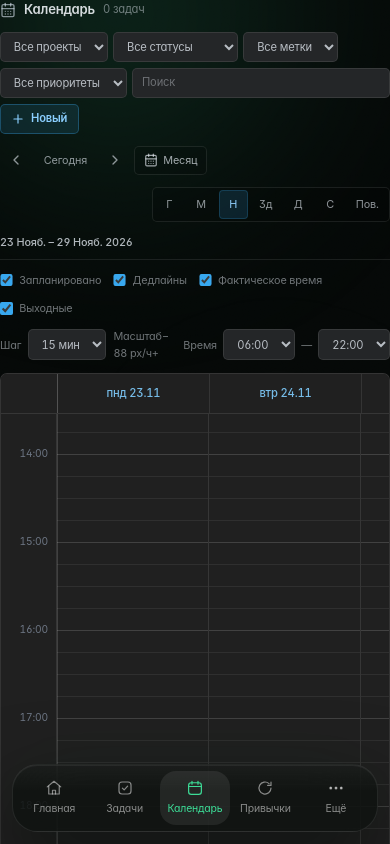
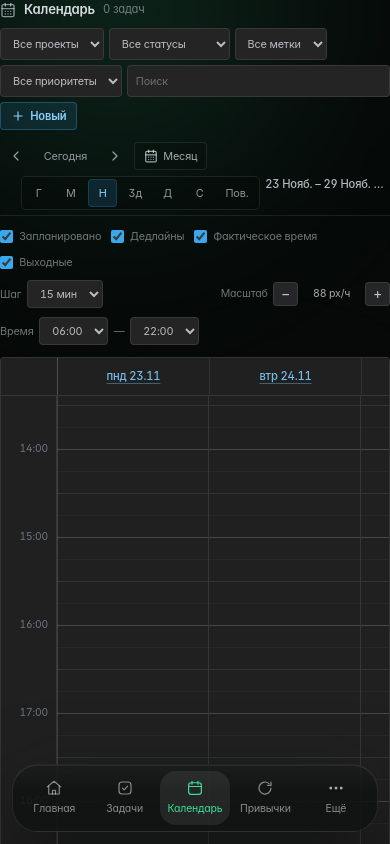
Before and after one commit to dequintalegione-boop/Nexora, a React (Vite) app: page /calendar in a window 390 px wide. Built offline with nearby package versions, Linux system fonts and the light colour scheme.

Commit message:
style(calendar): match compact task calendar grid

```diff
--- a/src/components/nexora/calendar-page.css
+++ b/src/components/nexora/calendar-page.css
@@ -889,3 +889,259 @@
     max-height: 68vh;
   }
 }
+
+
+/* Calendar planner refinement: compact chrome and a larger, clearer time canvas. */
+.nexora-calendar-page > :not([hidden]) ~ :not([hidden]) {
+  margin-top: .45rem;
+}
+
+.nexora-calendar-toolbar {
+  min-height: 1.9rem;
+  gap: .55rem;
+}
+
+.nexora-calendar-toolbar-actions {
+  gap: .3rem;
+}
+
+.nexora-calendar-control,
+.nexora-calendar-search {
+  min-height: 1.75rem;
+  border-radius: 4px;
+  background: #242424;
+  padding: .2rem .5rem;
+  font-size: .68rem;
+}
+
+.nexora-calendar-new {
+  min-height: 1.75rem;
+  border-radius: 4px;
+  padding: .2rem .6rem;
+}
+
+.nexora-calendar-period-bar {
+  min-height: 2rem;
+  padding-bottom: .35rem;
+}
+
+.nexora-calendar-icon-button,
+.nexora-calendar-today,
+.nexora-calendar-view-button,
+.nexora-calendar-mini-toggle {
+  min-height: 1.75rem;
+  border-radius: 4px;
+}
+
+.nexora-calendar-filterbar {
+  min-height: 1.7rem;
+  gap: .6rem;
+}
+
+.nexora-calendar-range-controls {
+  gap: .55rem;
+}
+
+.nexora-calendar-range-controls > label {
+  gap: .35rem;
+  white-space: nowrap;
+}
+
+.nexora-calendar-zoom {
+  display: inline-flex;
+  align-items: center;
+  gap: .25rem;
+  color: var(--nexora-calendar-muted);
+  font-size: .66rem;
+  white-space: nowrap;
+}
+
+.nexora-calendar-zoom > span {
+  margin-right: .1rem;
+}
+
+.nexora-calendar-zoom button {
+  display: inline-flex;
+  width: 1.55rem;
+  height: 1.55rem;
+  align-items: center;
+  justify-content: center;
+  border: 1px solid var(--nexora-calendar-line);
+  border-radius: 4px;
+  background: #242628;
+  color: rgba(226, 232, 240, .82);
+  font-size: .9rem;
+  line-height: 1;
+}
+
+.nexora-calendar-zoom button:hover:not(:disabled) {
+  border-color: rgba(56, 168, 239, .48);
+  background: rgba(56, 168, 239, .1);
+  color: #a4d8ff;
+}
+
+.nexora-calendar-zoom button:disabled {
+  cursor: not-allowed;
+  opacity: .3;
+}
+
+.nexora-calendar-zoom output {
+  min-width: 3.7rem;
+  color: rgba(226, 232, 240, .72);
+  text-align: center;
+  font-variant-numeric: tabular-nums;
+}
+
+.nexora-calendar-card {
+  border-radius: 4px;
+  background: #202020;
+}
+
+.nexora-calendar-card .nexora-calendar-scroll {
+  max-height: min(82vh, 68rem);
+}
+
+.nexora-calendar-header-corner {
+  min-height: 2.35rem;
+  background: #202020;
+}
+
+.nexora-calendar-day-header button {
+  min-height: 2.35rem;
+  padding: .35rem .2rem;
+  border-left-color: rgba(255, 255, 255, .08);
+  font-size: .68rem;
+}
+
+.nexora-calendar-day-header button span {
+  color: #65b9f4;
+  font-size: .68rem;
+  font-weight: 500;
+  text-decoration: underline;
+  text-decoration-color: rgba(101, 185, 244, .42);
+  text-underline-offset: .2rem;
+}
+
+.nexora-calendar-day-header .nexora-calendar-today-header {
+  background: rgba(43, 74, 91, .24);
+  box-shadow: inset 1px 0 var(--nexora-calendar-accent), inset -1px 0 var(--nexora-calendar-accent);
+}
+
+.nexora-calendar-all-day-label,
+.nexora-calendar-all-day {
+  border-color: rgba(255, 255, 255, .09);
+}
+
+.nexora-calendar-all-day-label {
+  min-height: 2.75rem;
+  padding: .35rem .45rem;
+  font-size: .65rem;
+}
+
+.nexora-calendar-all-day {
+  min-height: 2.75rem;
+  padding: .25rem .3rem;
+}
+
+.nexora-calendar-grid-column {
+  background: #202020;
+}
+
+.nexora-calendar-today-column {
+  background: #242c30;
+  box-shadow: inset 1px 0 rgba(56, 168, 239, .72), inset -1px 0 rgba(56, 168, 239, .72);
+}
+
+.nexora-calendar-slot-hour {
+  border-color: rgba(255, 255, 255, .17);
+}
+
+.nexora-calendar-slot-half {
+  border-color: rgba(255, 255, 255, .085);
+}
+
+.nexora-calendar-slot-quarter {
+  border-color: rgba(255, 255, 255, .035);
+}
+
+.nexora-calendar-event,
+.nexora-calendar-event-chip {
+  border-radius: 4px;
+  background: rgba(34, 34, 34, .96);
+  box-shadow: 0 0 0 1px rgba(32, 32, 32, .9);
+}
+
+.nexora-calendar-event {
+  padding: .3rem .4rem;
+}
+
+.nexora-calendar-event-chip {
+  padding: .18rem .3rem;
+}
+
+.nexora-calendar-event:hover,
+.nexora-calendar-event-chip:hover {
+  box-shadow: 0 0 0 1px rgba(32, 32, 32, .9), 0 2px 9px rgba(0, 0, 0, .24);
+}
+
+.nexora-calendar-time-entry {
+  border-radius: 4px;
+}
+
+@supports (background: color-mix(in srgb, white 10%, black)) {
+  .nexora-calendar-event,
+  .nexora-calendar-event-chip {
+    background: color-mix(in srgb, currentColor 7%, #202020);
+  }
+
+  .nexora-calendar-time-entry {
+    background: color-mix(in srgb, #2dd4bf 8%, #202020);
+  }
+}
+
+@media (max-width: 900px) {
+  .nexora-calendar-period-bar {
+    gap: .35rem;
+  }
+
+  .nexora-calendar-period-title {
+    max-width: 32%;
+    font-size: .7rem;
+  }
+
+  .nexora-calendar-zoom > span {
+    display: none;
+  }
+}
+
+@media (max-width: 640px) {
+  .nexora-calendar-page > :not([hidden]) ~ :not([hidden]) {
+    margin-top: .55rem;
+  }
+
+  .nexora-calendar-toolbar-actions {
+    gap: .3rem;
+  }
+
+  .nexora-calendar-toolbar-actions .nexora-calendar-control,
+  .nexora-calendar-toolbar-actions .nexora-calendar-search {
+    min-height: 2rem;
+  }
+
+  .nexora-calendar-card .nexora-calendar-scroll {
+    max-height: 72vh;
+  }
+
+  .nexora-calendar-range-controls {
+    width: 100%;
+    flex-wrap: wrap;
+  }
+
+  .nexora-calendar-zoom {
+    margin-left: auto;
+  }
+
+  .nexora-calendar-zoom > span {
+    display: inline;
+  }
+}
```
